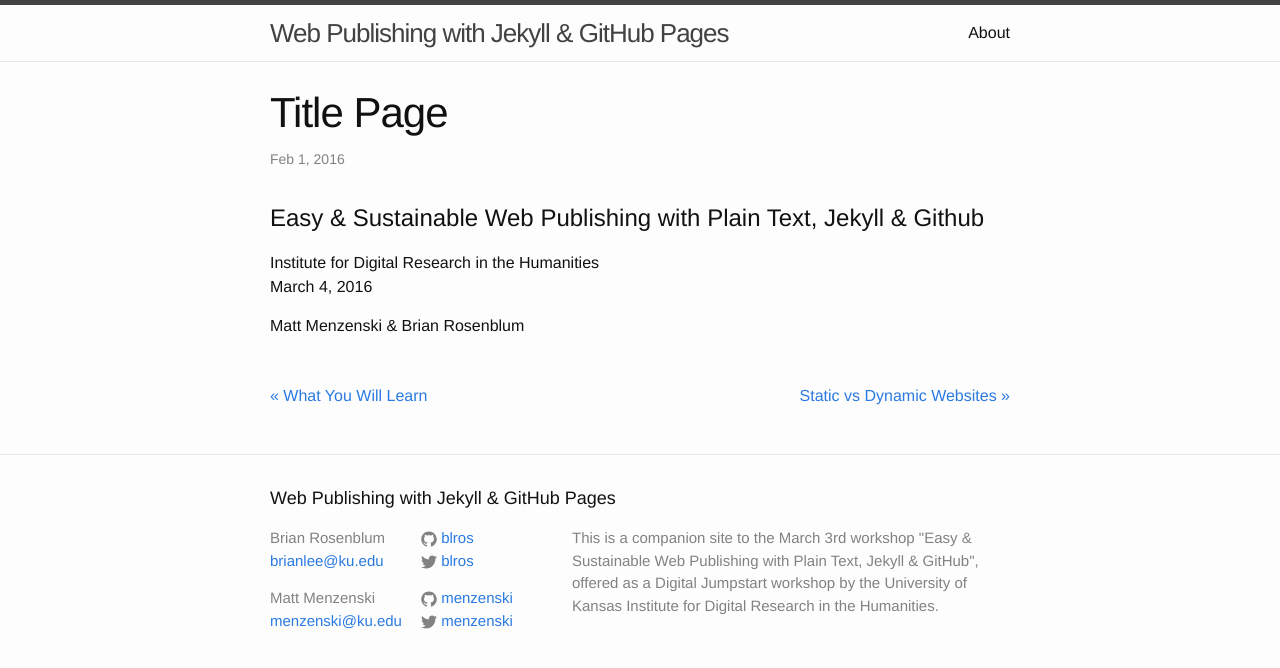
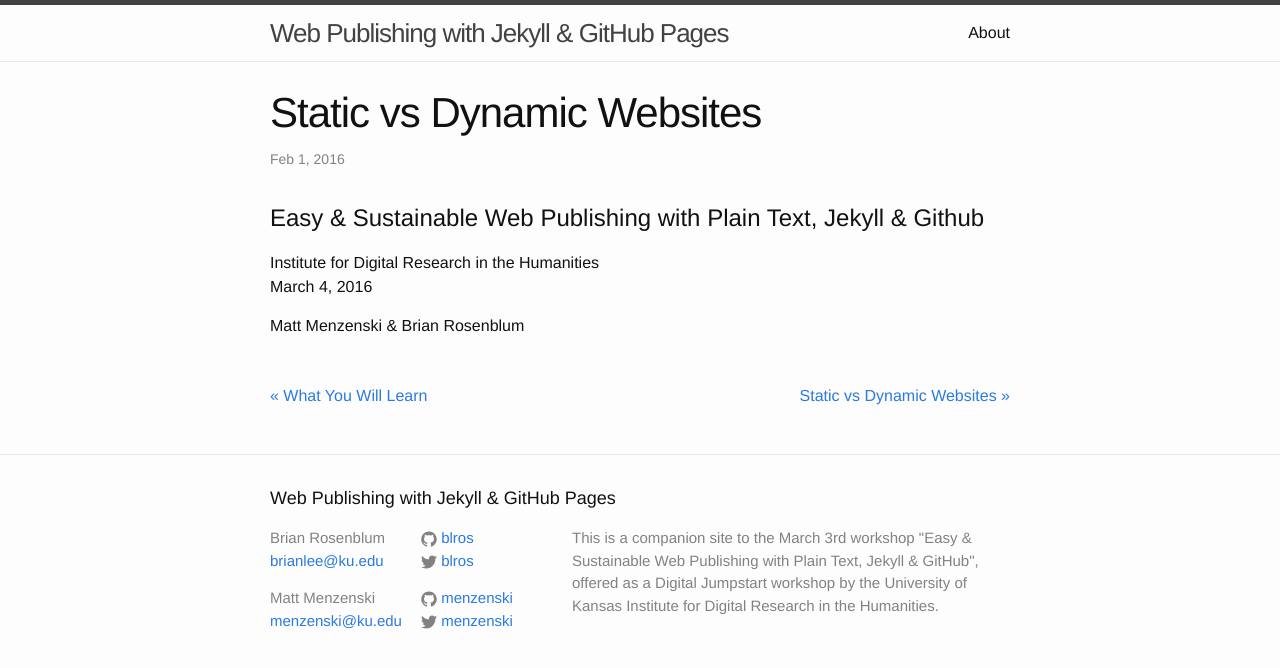
Before and after one commit to menzenski/idrh-static-site-workshop, a Jekyll site: the page built from _posts/2016-01-01-Title-Page.md, in a window 1280 px wide. Shown: the top 668 px of the page. Built offline with Jekyll 4.4.1, drawn with Linux system fonts in a browser that asks for light colours.

Commit message:
Update 2016-01-01-Title-Page.md

```diff
--- a/_posts/2016-01-01-Title-Page.md
+++ b/_posts/2016-01-01-Title-Page.md
@@ -1,8 +1,7 @@
 ---
-published: true
 layout: post
-title: Title Page
-date: "2016-02-01 14:40:40 -0600"
+title: "Static vs Dynamic Websites"
+date: 2016-02-01 14:40:40 -0600
 categories: jekyll
 ---
 
```
